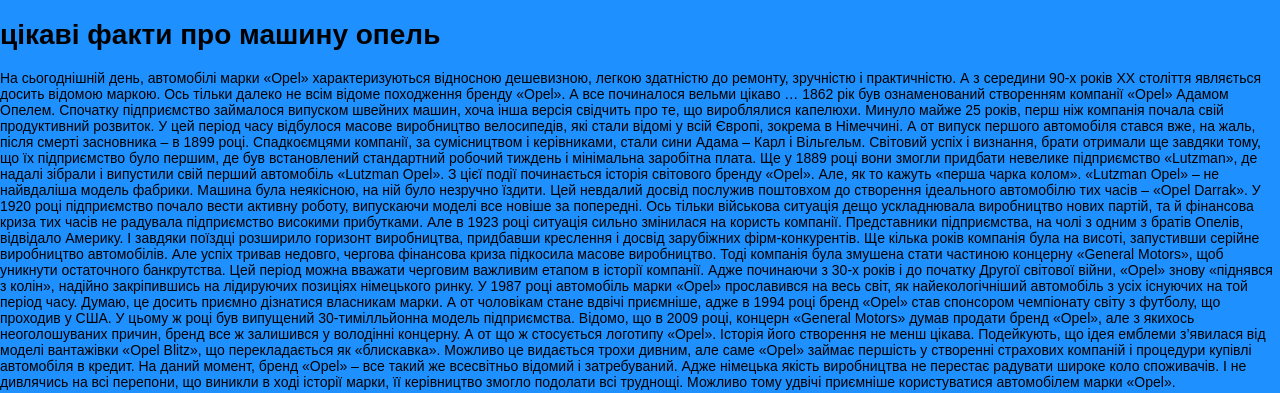
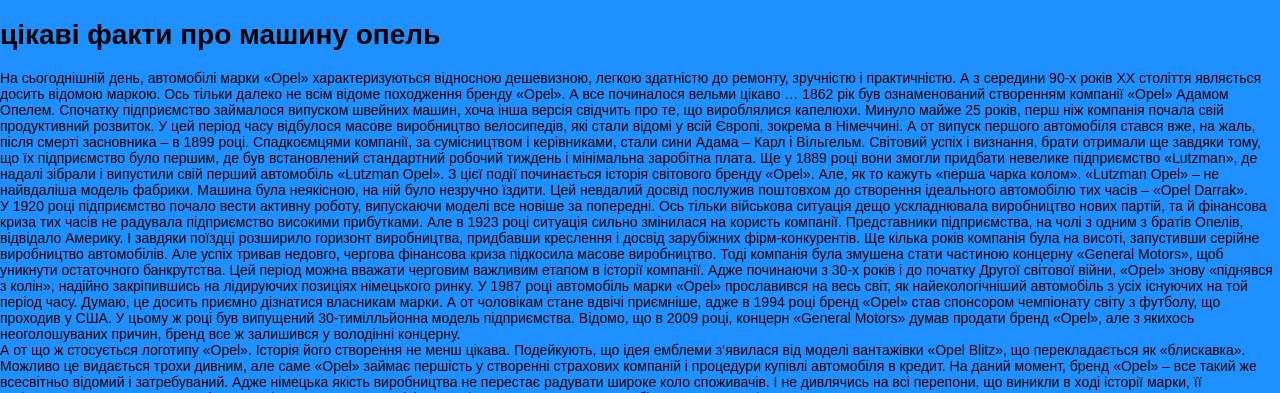
Before and after one commit to nzi22k/opel_zefira, a plain HTML site: page index.html in a window 1280 px wide. Shown: the part 958-1351 px from the top of the page. Drawn offline with Linux system fonts and the light colour scheme.

Commit message:
Update index.html

```diff
--- a/index.html
+++ b/index.html
@@ -24,7 +24,7 @@
 
 Спадкоємцями компанії, за сумісництвом і керівниками, стали сини Адама – Карл і Вільгельм. Світовий успіх і визнання, брати отримали ще завдяки тому, що їх підприємство було першим, де був встановлений стандартний робочий тиждень і мінімальна заробітна плата. Ще у 1889 році вони змогли придбати невелике підприємство «Lutzman», де надалі зібрали і випустили свій перший автомобіль «Lutzman Opel». З цієї події починається історія світового бренду «Opel».
 
-Але, як то кажуть «перша чарка колом». «Lutzman Opel» – не найвдаліша модель фабрики. Машина була неякісною, на ній було незручно їздити. Цей невдалий досвід послужив поштовхом до створення ідеального автомобілю тих часів – «Opel Darrak».
+Але, як то кажуть «перша чарка колом». «Lutzman Opel» – не найвдаліша модель фабрики. Машина була неякісною, на ній було незручно їздити. Цей невдалий досвід послужив поштовхом до створення ідеального автомобілю тих часів – «Opel Darrak».<br>
 
 У 1920 році підприємство почало вести активну роботу, випускаючи моделі все новіше за попередні. Ось тільки військова ситуація дещо ускладнювала виробництво нових партій, та й фінансова криза тих часів не радувала підприємство високими прибутками. Але в 1923 році ситуація сильно змінилася на користь компанії. Представники підприємства, на чолі з одним з братів Опелів, відвідало Америку. І завдяки поїздці розширило горизонт виробництва, придбавши креслення і досвід зарубіжних фірм-конкурентів.
 
@@ -32,7 +32,7 @@
 
 У 1987 році автомобіль марки «Opel» прославився на весь світ, як найекологічніший автомобіль з усіх існуючих на той період часу. Думаю, це досить приємно дізнатися власникам марки. А от чоловікам стане вдвічі приємніше, адже в 1994 році бренд «Opel» став спонсором чемпіонату світу з футболу, що проходив у США. У цьому ж році був випущений 30-тимілльйонна модель підприємства.
 
-Відомо, що в 2009 році, концерн «General Motors» думав продати бренд «Opel», але з якихось неоголошуваних причин, бренд все ж залишився у володінні концерну.
+Відомо, що в 2009 році, концерн «General Motors» думав продати бренд «Opel», але з якихось неоголошуваних причин, бренд все ж залишився у володінні концерну.<br>
 
 А от що ж стосується логотипу «Opel». Історія його створення не менш цікава. Подейкують, що ідея емблеми з’явилася від моделі вантажівки «Opel Blitz», що перекладається як «блискавка».
 
```
